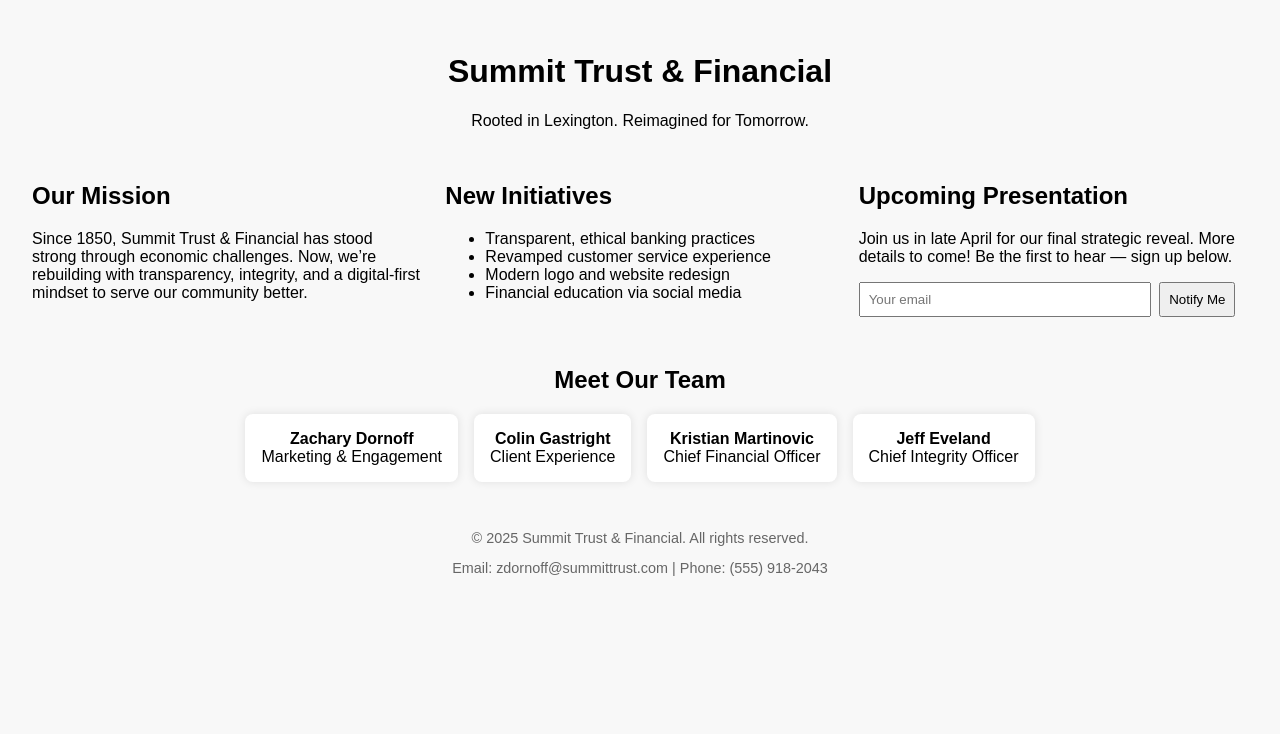
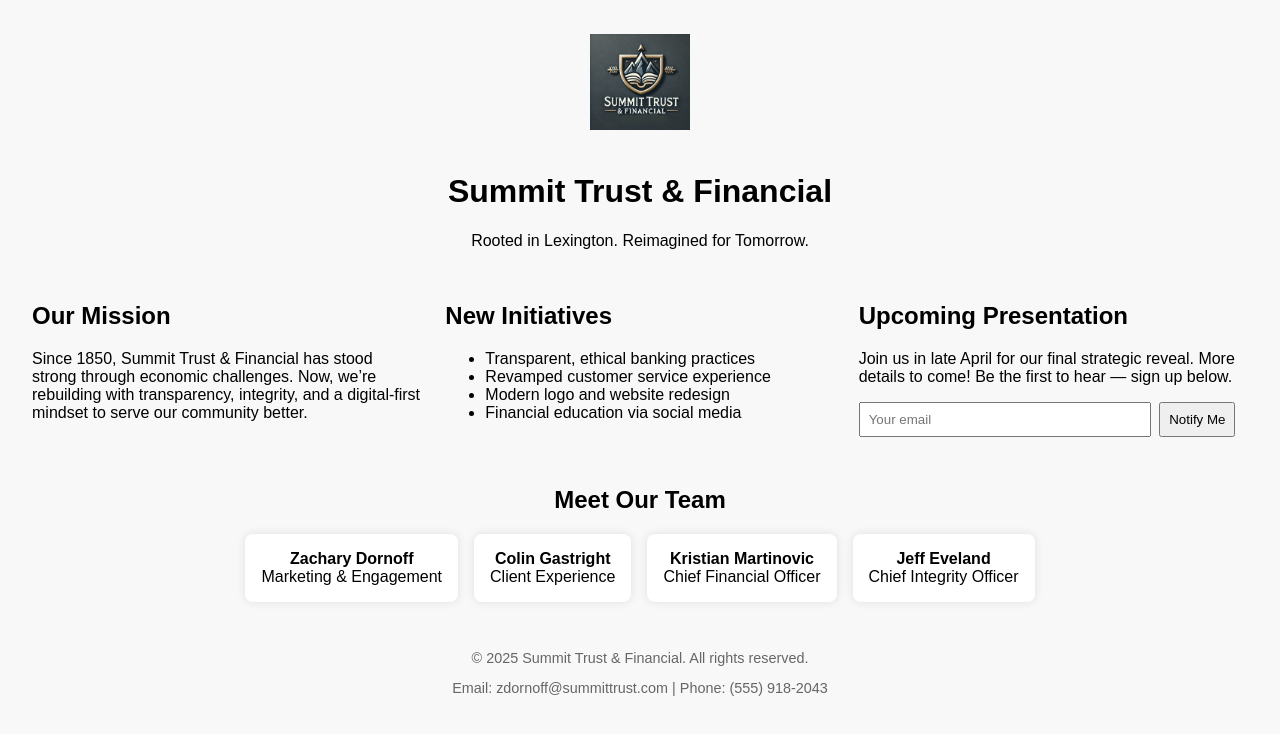
Before and after one commit to kmartinovic3/summit-trust-website, a React (Vite) app: page / in a window 1280 px wide. Shown: the top 734 px of the page. Built offline with nearby package versions, Linux system fonts and the light colour scheme.

Commit message:
Update SummitTrustWebsite.jsx

```diff
--- a/src/SummitTrustWebsite.jsx
+++ b/src/SummitTrustWebsite.jsx
@@ -1,13 +1,20 @@
 import React from "react";
 import { Mail, Phone, Linkedin } from "lucide-react";
+import logo from "../logo.png"; // ✅ Import the logo so Vite can bundle it
 
 export default function SummitTrustWebsite() {
   return (
     <div style={{ padding: '2rem', fontFamily: 'Arial, sans-serif' }}>
       <header style={{ textAlign: 'center', marginBottom: '2rem' }}>
+        <img
+          src={logo}
+          alt="Summit Trust & Financial Logo"
+          style={{ width: '100px', height: '100px', objectFit: 'contain', marginBottom: '1rem' }}
+        />
         <h1>Summit Trust & Financial</h1>
         <p>Rooted in Lexington. Reimagined for Tomorrow.</p>
       </header>
+
       <section style={{ display: 'grid', gap: '1.5rem', gridTemplateColumns: 'repeat(auto-fit, minmax(300px, 1fr))' }}>
         <div>
           <h2>Our Mission</h2>
@@ -29,6 +36,7 @@ export default function SummitTrustWebsite() {
           <button style={{ padding: '0.5rem', marginLeft: '0.5rem' }}>Notify Me</button>
         </div>
       </section>
+
       <section style={{ marginTop: '3rem', textAlign: 'center' }}>
         <h2>Meet Our Team</h2>
         <div style={{ display: 'flex', flexWrap: 'wrap', justifyContent: 'center', gap: '1rem', marginTop: '1rem' }}>
@@ -40,6 +48,7 @@ export default function SummitTrustWebsite() {
           ))}
         </div>
       </section>
+
       <footer style={{ textAlign: 'center', marginTop: '3rem', fontSize: '0.9rem', color: '#666' }}>
         <p>&copy; 2025 Summit Trust & Financial. All rights reserved.</p>
         <div style={{ marginTop: '0.5rem' }}>
```
